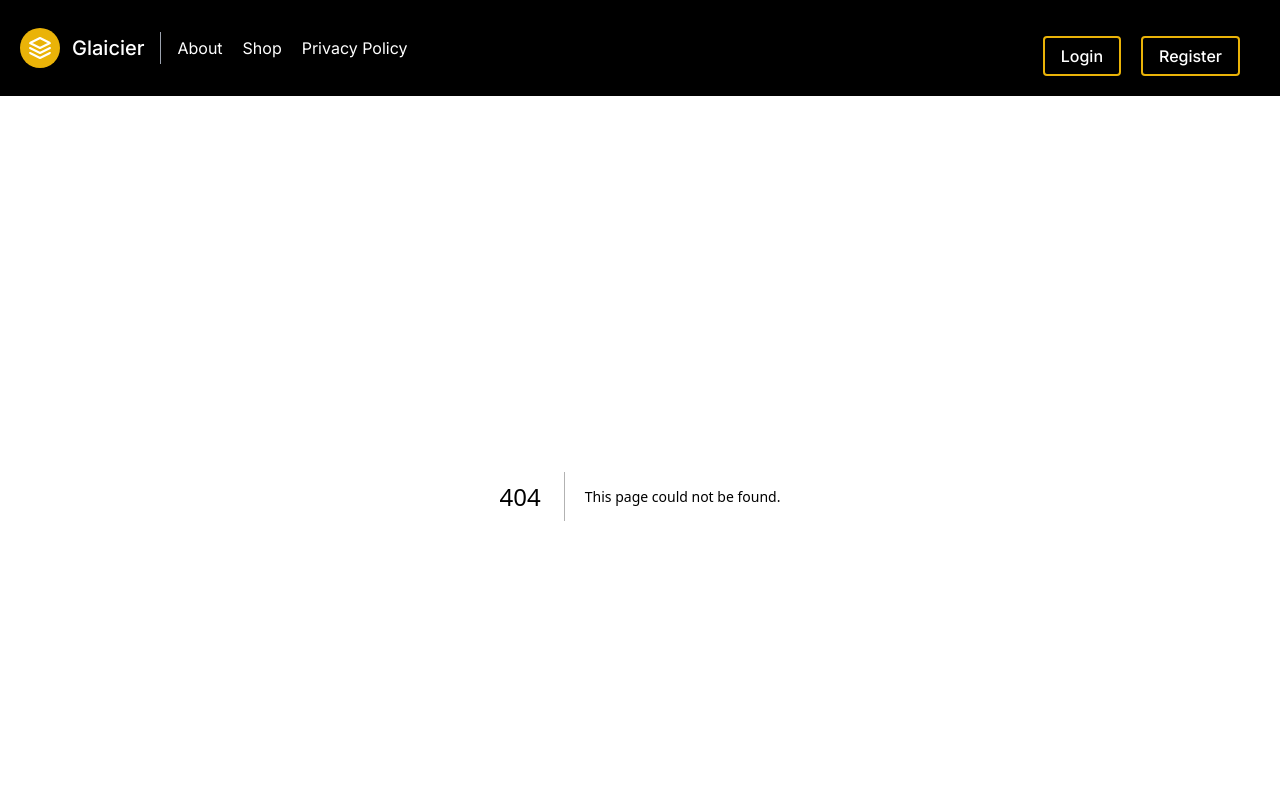
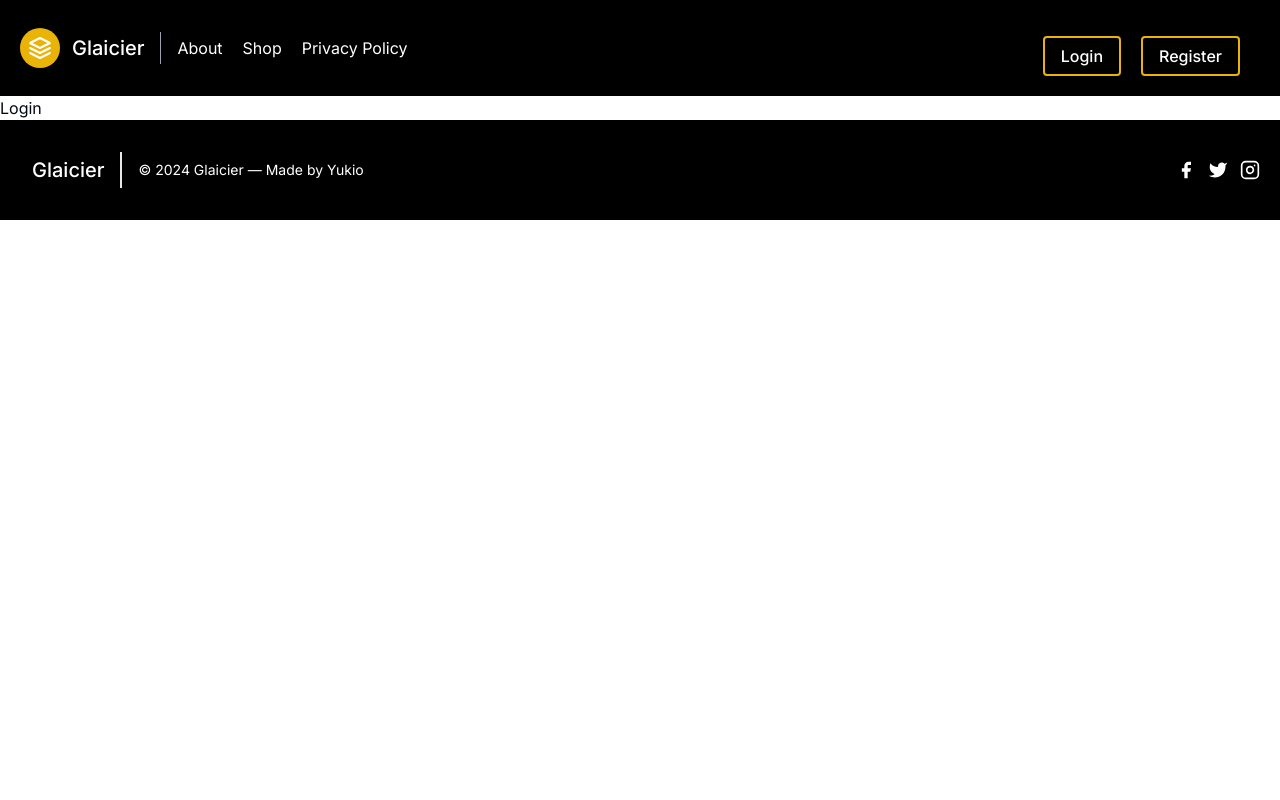
Before and after one commit to yukiodesigns/glacier_foods, a Next.js app: page /login in a window 1280 px wide. Before the commit this address had no page. Shown: the top 800 px of the page. Built offline with nearby package versions, Linux system fonts and the light colour scheme.

Commit message:
created login page

```diff
--- /dev/null
+++ b/app/login/page.tsx
@@ -0,0 +1,9 @@
+import React from 'react'
+
+const page = () => {
+  return (
+    <div>Login</div>
+  )
+}
+
+export default page
```
